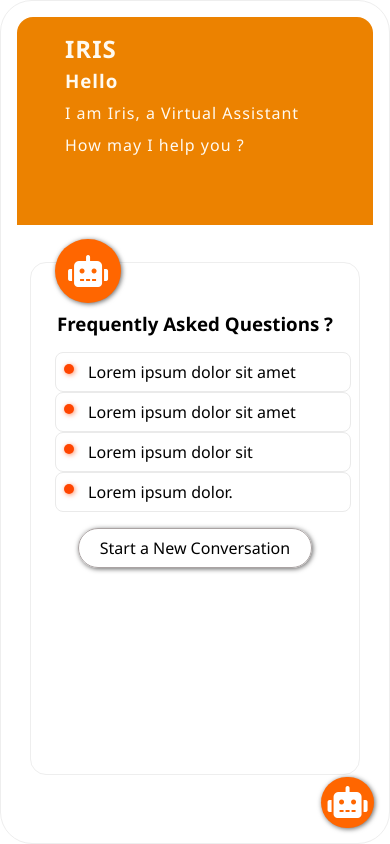
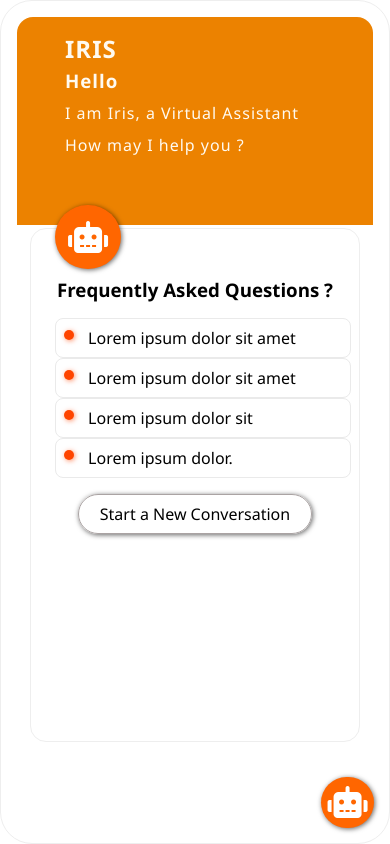
Before and after one commit to dnyanesh-ghodse/chatboat_ui, a plain HTML site: page index.html in a window 390 px wide. Both pictures are taken after a click on the element 347 px from the left and 802 px from the top of the page. Drawn offline with Linux system fonts and the light colour scheme.

Commit message:
mobile responsive

```diff
--- a/style.css
+++ b/style.css
@@ -82,7 +82,7 @@ body{
     height: 61%;
     margin-top: .5rem;
     margin-bottom: 2rem;
-    padding: 3rem 1rem;
+    padding: 3rem 1rem 1rem 1rem;
 }
 
 .questions{
@@ -145,7 +145,7 @@ body{
 
 .show{
     display: flex;
-    animation: moveup 1s ease-out;
+    animation: moveup .5s ease-out;
 }
 
 @keyframes moveup {
@@ -172,6 +172,11 @@ body{
         height: 100vh;
     }
 
+    .container{
+    top: 26%;
+
+    }
+
     #open{
         position: fixed;
         right: 1rem;
```
